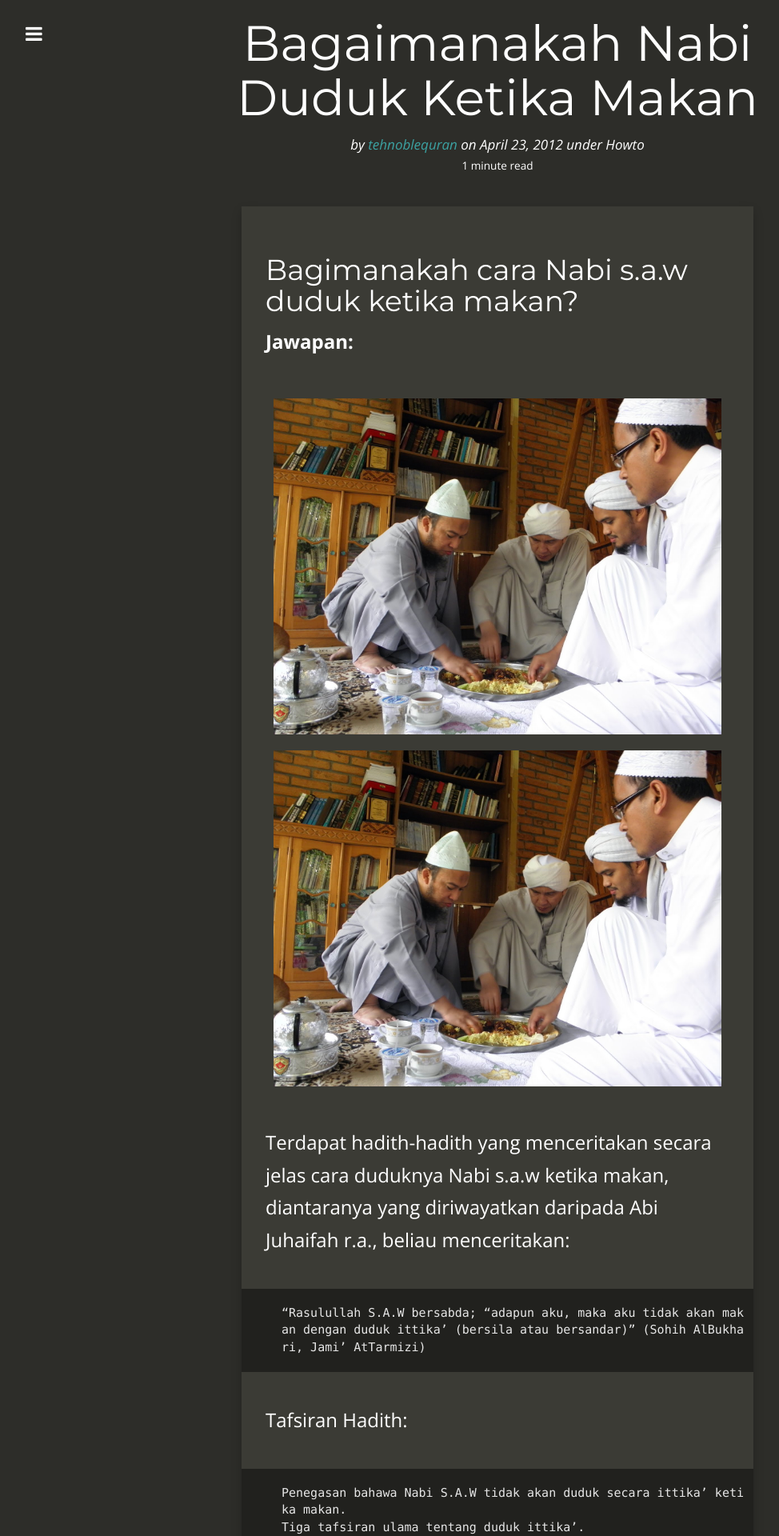
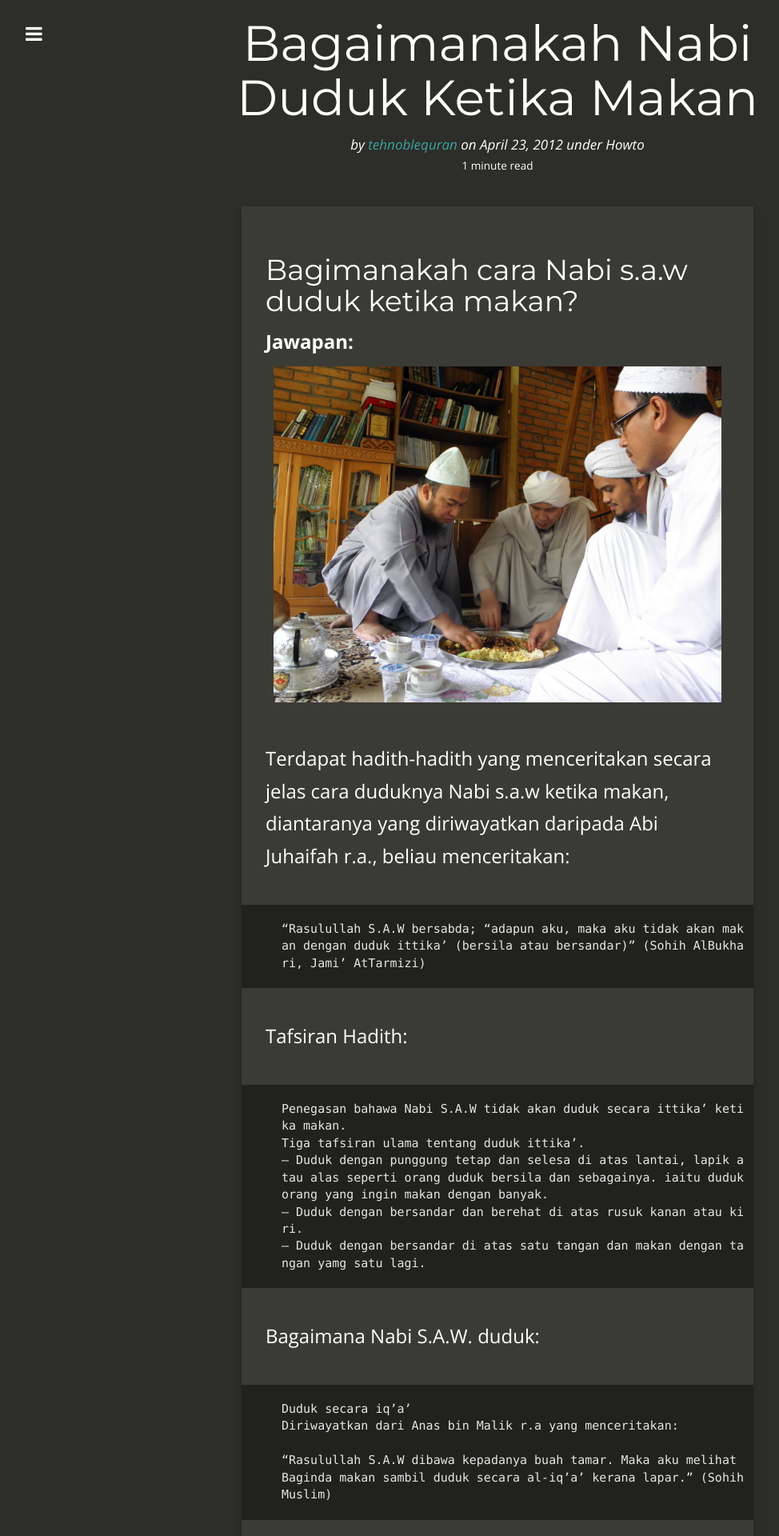
Before and after one commit to kedamaian/swsyafiq, a Jekyll site: the page built from _posts/2012-04-23-bagaimana-nabi-duduk-ketika-makan.md, in a window 1280 px wide. Shown: the top 1920 px of the page at 80% size, without its empty margins (18-992 px from the left). Built offline with Jekyll 4.4.1, drawn with Linux system fonts in a browser that asks for light colours; nearby versions of some CDN libraries; comment, search, counter and statistics services are not loaded.

Commit message:
Updated 2012-04-23-bagaimana-nabi-duduk-ketika-makan.md

```diff
--- a/_posts/2012-04-23-bagaimana-nabi-duduk-ketika-makan.md
+++ b/_posts/2012-04-23-bagaimana-nabi-duduk-ketika-makan.md
@@ -9,8 +9,6 @@ categories:
 ## Bagimanakah cara Nabi s.a.w duduk ketika makan?
 
 **Jawapan:**
-
-![]({{site.baseurl}}/images/Cara-Duduk-Nabi-Muhammad-SAW-Ketika-Makan.jpg)
 ![Cara-Duduk-Nabi-Muhammad-SAW-Ketika-Makan.jpg]({{site.baseurl}}/images/Cara-Duduk-Nabi-Muhammad-SAW-Ketika-Makan.jpg)
 
 Terdapat hadith-hadith yang menceritakan secara jelas cara duduknya Nabi s.a.w ketika makan, diantaranya yang diriwayatkan daripada Abi Juhaifah r.a., beliau menceritakan:
```
